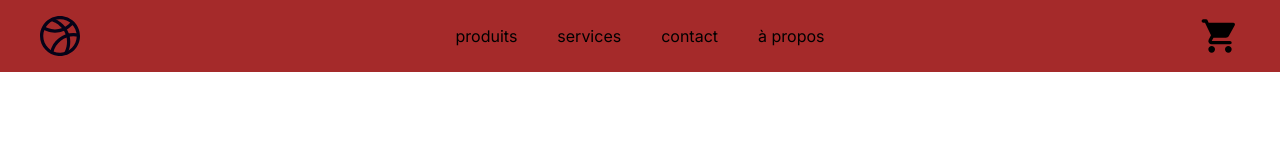
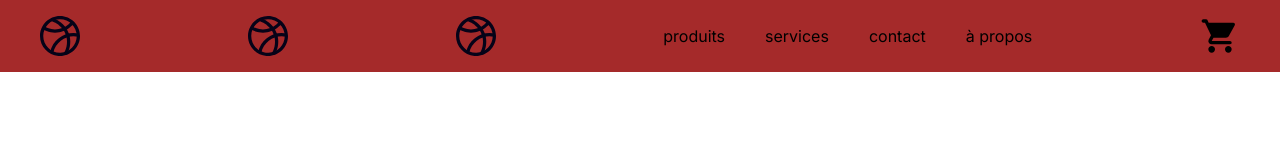
Before and after one commit to Virgile-fr/DADG2-APP-Prenom...., a plain HTML site: page index.html in a window 1280 px wide. Drawn offline with Linux system fonts and the light colour scheme.

Commit message:
ajout de 3 logo

```diff
--- a/index.html
+++ b/index.html
@@ -9,6 +9,8 @@
 </head>
 <body>
     <div class="header">
+        <img src="./images/Symbol.svg" alt="">
+        <img src="./images/Symbol.svg" alt="">
 
         <img src="./images/Symbol.svg" alt="">
         <div class="navigation">
```
